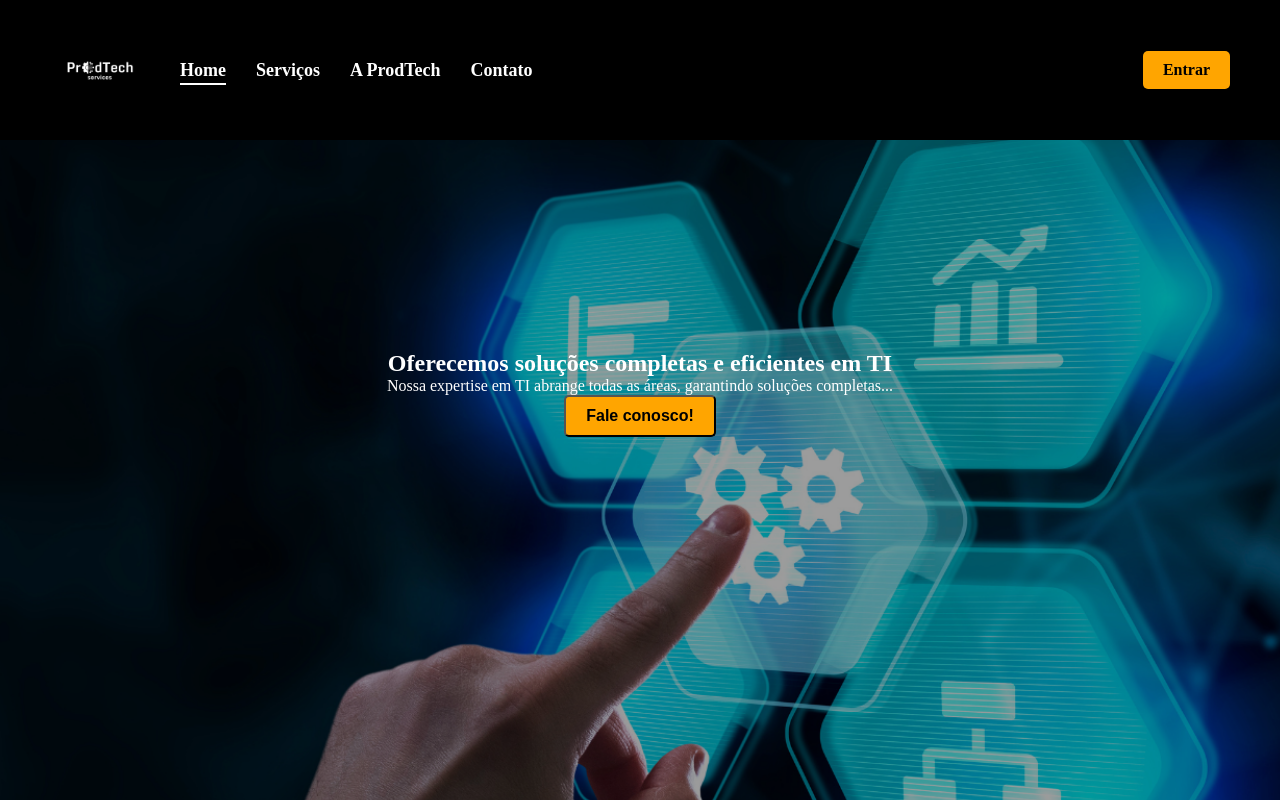
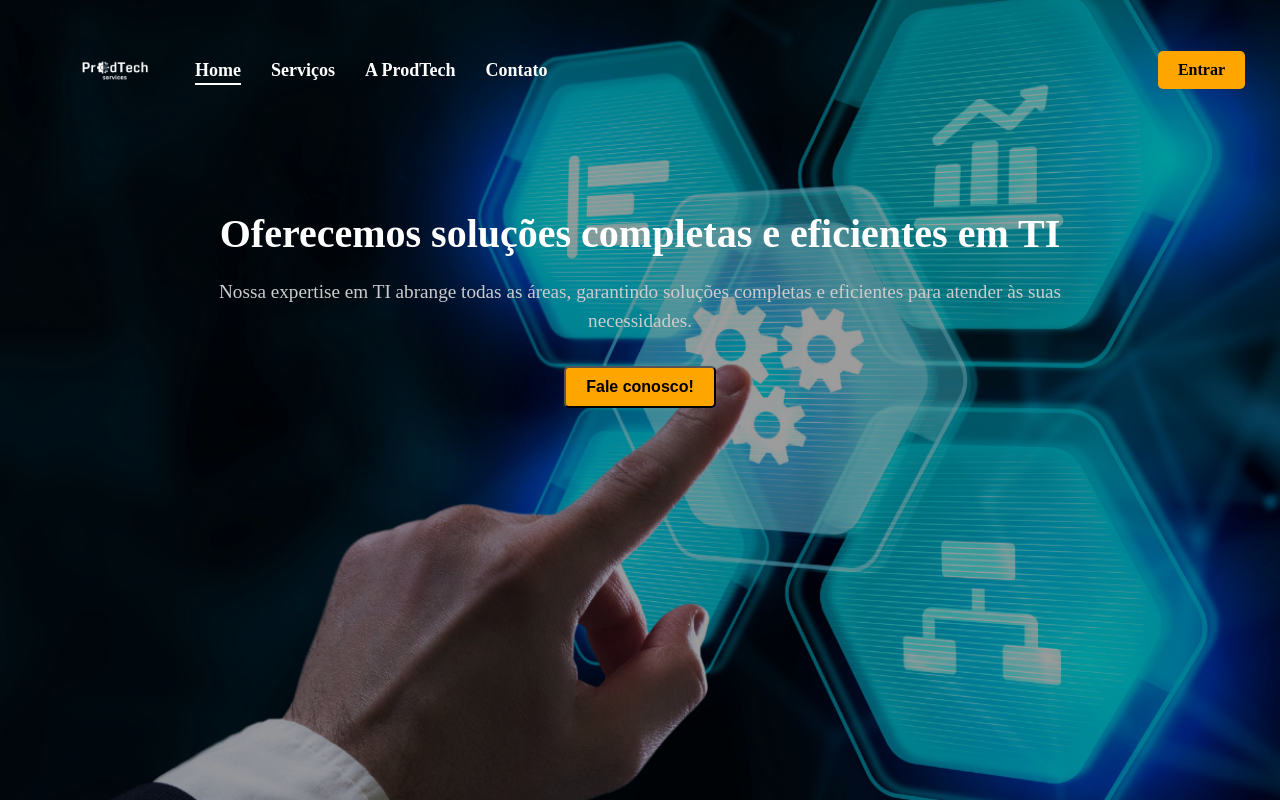
Before and after one commit to paulocesargit/Protec-Front-End, a React (Vite) app: page / in a window 1280 px wide. Shown: the top 800 px of the page. Built offline with nearby package versions, Linux system fonts and the light colour scheme.

Commit message:
atualizaçao-home

```diff
--- a/src/components/Hero.jsx
+++ b/src/components/Hero.jsx
@@ -6,7 +6,7 @@ function Hero() {
       <h1>Oferecemos soluções completas e eficientes em TI</h1>
       <p>
         Nossa expertise em TI abrange todas as áreas, garantindo soluções
-        completas...
+        completas e eficientes para atender às suas necessidades.
       </p>
       <button className="btn">Fale conosco!</button>
     </section>
--- a/src/styles/header.css
+++ b/src/styles/header.css
@@ -3,15 +3,18 @@
   padding: 0;
   box-sizing: border-box;
 }
-
 .header {
   display: flex;
   justify-content: space-between;
   align-items: center;
   padding: 20px 50px;
-  background-color: #000000;
+  background-color: rgba(0, 0, 0, 0);
+  position: absolute;
+  width: 100%;
+  top: 0;
+  left: 15px;
+  z-index: 1000;
 }
-
 .logo {
   height: 100px;
   width: auto;
--- a/src/styles/hero.css
+++ b/src/styles/hero.css
@@ -9,3 +9,23 @@
   width: 100vw;
   min-height: 100vh;
 }
+
+.hero-content {
+  max-width: 700px;
+  text-align: left;
+  margin-left: 5%;
+}
+
+.hero h1 {
+  font-size: 2.5rem;
+  font-weight: bold;
+  line-height: 1.2;
+  margin-bottom: 20px;
+}
+
+.hero p {
+  font-size: 1.2rem;
+  line-height: 1.5;
+  color: #ccc;
+  margin-bottom: 30px;
+}
```
Also changed, not shown: src/routes/routes.jsx (added, +26 -0 lines).
